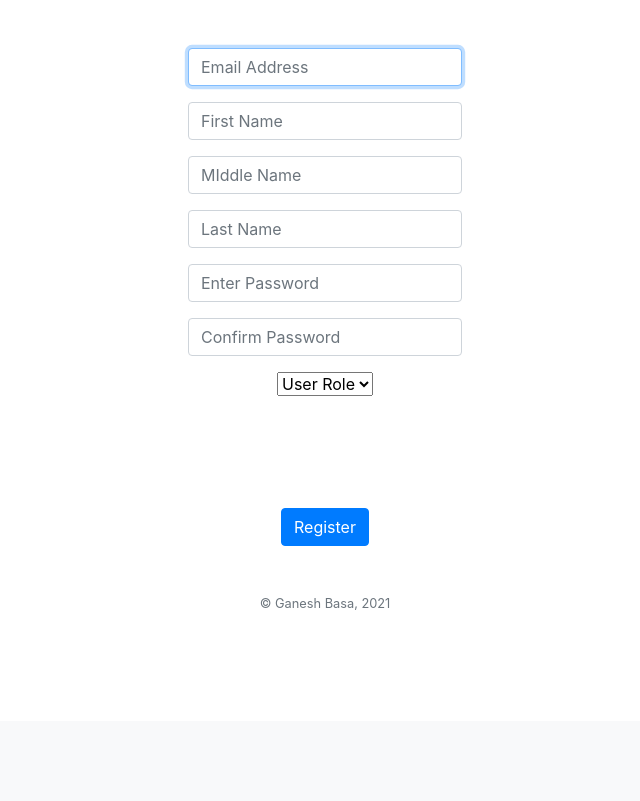
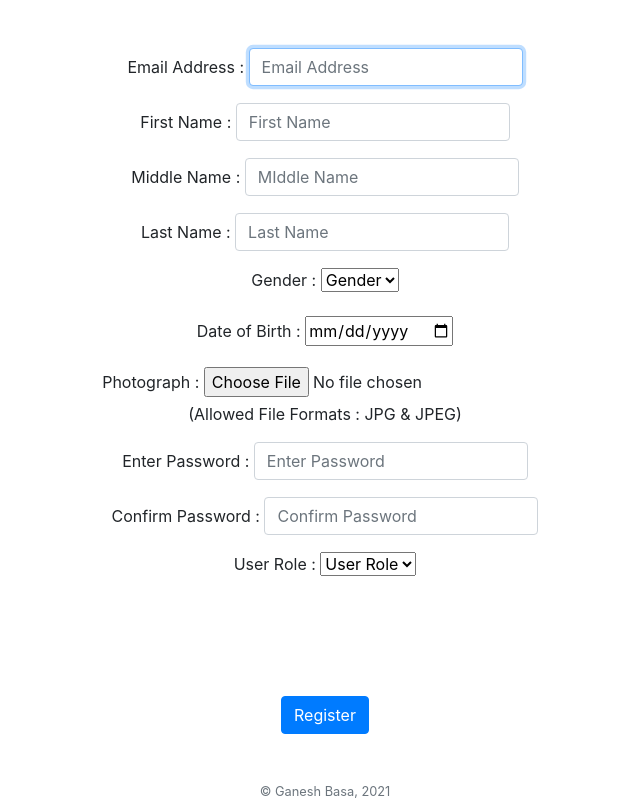
Before and after one commit to GaneshBasa/OES, a Flask app: page /register in a window 1280 px wide. Shown: the part 79-880 px from the top of the page, without its empty margins (315-955 px from the left). Before the commit the page ends 689 px from the top, so only its background shows below. Run offline with Flask 2, Linux system fonts and the light colour scheme; some libraries are stand-ins or nearby versions.

Commit message:
Route '/register' Done

```diff
--- a/app.py
+++ b/app.py
@@ -7,6 +7,7 @@ from flask_session import Session
 from tempfile import mkdtemp
 from werkzeug.exceptions import default_exceptions, HTTPException, InternalServerError
 from werkzeug.security import check_password_hash, generate_password_hash
+from werkzeug.utils import secure_filename
 
 from helpers import apology, login_required, sendOTP, srvlog
 
@@ -39,6 +40,7 @@ roles = ['Admin', 'Teacher', 'Student']
 # Default Rows of Data per Page & Pagination Gap
 def_rows_per_page = 10
 def_gap = 2
+profile_images_folder = 'D:\Documents\Projects\OES\static\profile_images'
 
 
 """ Routes """
@@ -147,14 +149,22 @@ def register():
 		if form_password != form_confirm:
 			return apology("passwords don't match")
 
-		# Gather details from form
-		form_fname = request.form.get("first_name")
-		form_mname = request.form.get("middle_name")
-		form_lname = request.form.get("last_name")
-		form_role = request.form.get("role")
+		# Insert user into database & Remember which user has logged in
+		session["user_id"] = db.execute(
+			"INSERT INTO users (email, hash, role, first_name, middle_name, last_name, gender, dob, registered) VALUES (?, ?, ?, ?, ?, ?, ?, ?, datetime('now'))",
+			form_email,
+			generate_password_hash(form_password),
+			request.form.get("role"),
+			request.form.get("first_name"),
+			request.form.get("middle_name"),
+			request.form.get("last_name"),
+			request.form.get("gender"),
+			request.form.get("dob")
+			)
 
-		# Insert user into database & Remember which user has logged in
-		session["user_id"] = db.execute("INSERT INTO users (email, first_name, middle_name, last_name, hash, role, registered) VALUES (?, ?, ?, ?, ?, ?, datetime('now'))", form_email, form_fname, form_mname, form_lname, generate_password_hash(form_password), form_role)
+		# Save photo uploaded by user
+		photo = request.files['photo']
+		photo.save(os.path.join(profile_images_folder, secure_filename(str(session['user_id']) + '.jpg')))
 
 		# Redirect user to home page
 		return redirect("/")
--- a/templates/register.html
+++ b/templates/register.html
@@ -5,33 +5,61 @@
 {% endblock %}
 
 {% block main %}
-<form action="/register" method="post">
+<form action="/register" method="post" enctype="multipart/form-data">
     <!-- Email -->
     <div class="form-group">
+        <label for="email">Email Address : </label>
         <input class="form-control" name="email" placeholder="Email Address" type="email" required autofocus>
     </div>
     <!-- First Name -->
     <div class="form-group">
+        <label for="first_name">First Name : </label>
         <input autocomplete="off" class="form-control" name="first_name" placeholder="First Name" type="text" required>
     </div>
     <!-- Middle Name -->
     <div class="form-group">
+        <label for="middle_name">Middle Name : </label>
         <input autocomplete="off" class="form-control" name="middle_name" placeholder="MIddle Name" type="text" required>
     </div>
     <!-- Last Name -->
     <div class="form-group">
+        <label for="last_name">Last Name : </label>
         <input autocomplete="off" class="form-control" name="last_name" placeholder="Last Name" type="text" required>
+    </div>
+    <!-- Gender -->
+    <div class="form-group">
+        <label for="gender">Gender : </label>
+        <select name="gender" required>
+            <option disabled selected value="">Gender</option>
+            <option value="M">Male</option>
+            <option value="F">Female</option>
+        </select>
+    </div>
+    <!-- DOB -->
+    <div class="form-group">
+        <label for="dob">Date of Birth : </label>
+        <input type="date" name="dob" required>
+    </div>
+    <!-- Photograph -->
+    <div class="form-group">
+        <label for="photo">Photograph : </label>
+        <input type="file" name="photo" accept=".jpg, .jpeg" required>
+        <br>
+        (Allowed File Formats : JPG & JPEG)
     </div>
     <!-- Password -->
     <div class="form-group">
+        <label for="password">Enter Password : </label>
         <input class="form-control" name="password" placeholder="Enter Password" type="password" required>
     </div>
     <!-- Confirmation -->
     <div class="form-group">
+        <label for="confirmation">Confirm Password : </label>
         <input class="form-control" name="confirmation" placeholder="Confirm Password" type="password" required>
     </div>
     <!-- Role -->
     <div class="form-group">
+        <label for="role">User Role : </label>
         <select name="role" required>
             <option disabled selected value="">User Role</option>
             {% for role in roles %}
```
Also changed, not shown: 1 other file.
